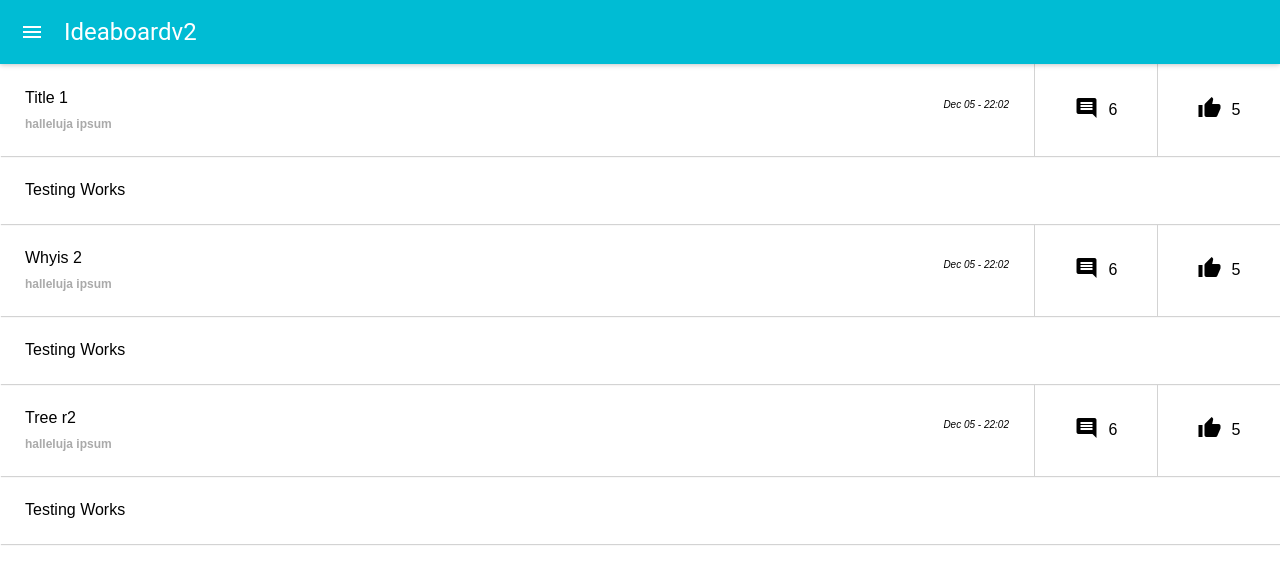
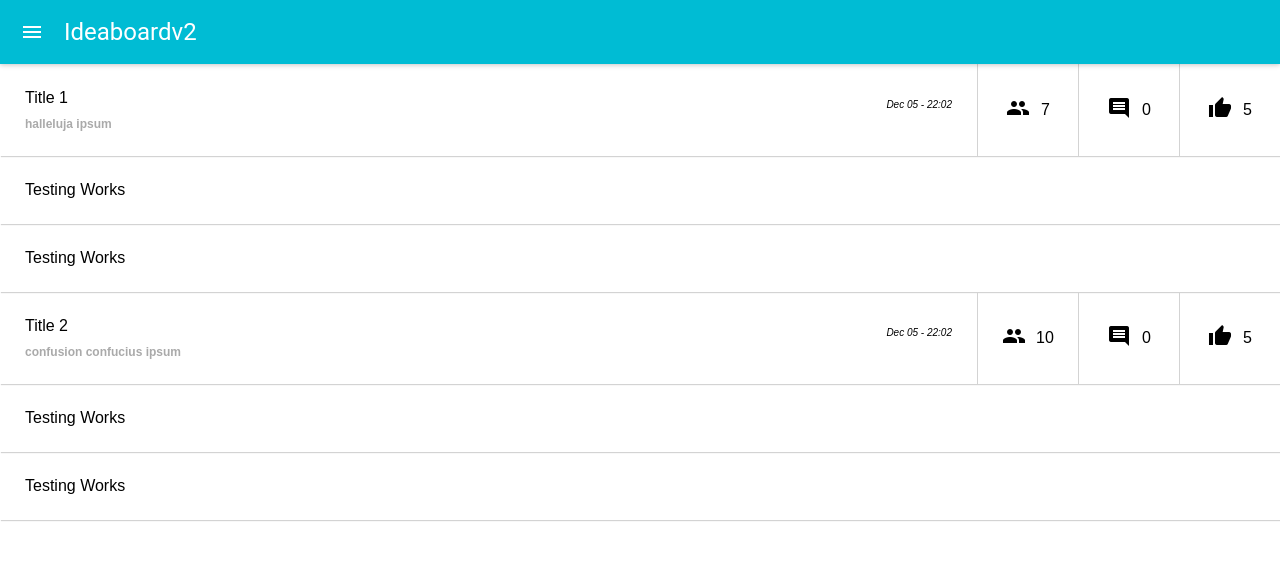
Before and after one commit to frankzl/ideaboardv2-react, a React app: page / in a window 1280 px wide. Shown: the top 584 px of the page. Built offline with nearby package versions, Linux system fonts and the light colour scheme.

Commit message:
integrated dynamic item bodies

```diff
--- a/src/App.js
+++ b/src/App.js
@@ -6,7 +6,7 @@ import Layout from "./components/Layout/Layout";
 import ItemBlock from "./components/ItemBlock/ItemBlock";
 import Idea from "./models/Idea";
 import Item from "./models/Item";
-import Survey from "./models/IdeaBody/Survey";
+import Survey, {Option} from "./models/IdeaBody/Survey";
 import Comments from "./models/IdeaBody/Comments";
 
 class App extends Component {
@@ -15,7 +15,7 @@ class App extends Component {
         const itemList = [
             new Item( new Idea('Title 1', 'Frank', 'halleluja ipsum', new Date()),
                 [
-                    new Survey( [new Option('A', 5), new Option('B', 3), new Option('C', 2)], 3 ),
+                    new Survey( [new Option('A', 2), new Option('B', 3), new Option('C', 2)], 3 ),
                     new Comments([], 0)
                 ]
             ),
@@ -37,7 +37,7 @@ class App extends Component {
                       rel="stylesheet"/>
                 <div className="App">
                     <Layout>
-                        <ItemBlock items={ideaList}/>
+                        <ItemBlock items={itemList}/>
                     </Layout>
                 </div>
             </MuiThemeProvider>
--- a/src/components/ItemBlock/ItemBlock.js
+++ b/src/components/ItemBlock/ItemBlock.js
@@ -8,16 +8,23 @@ const ItemBlock = ( props ) => {
         item => {
             return (
                 <AuxWrapper
-                    key={ item.title + item.date.getTime() }>
+                    key={ item.idea.title + item.idea.date.getTime() }>
                     <ItemHeader
                         upvotes={ 5 }
                         optValue={ 6 }
-                        title={ item.title }
-                        author={ item.author }
-                        description={ item.description }
-                        date={ item.date }
+                        title={ item.idea.title }
+                        author={ item.idea.author }
+                        description={ item.idea.description }
+                        date={ item.idea.date }
+                        bodyInfo={item.getBodyTypesWithAmount()}
                     />
-                    <ItemBody/>
+                    {item.itemBody.map(
+                        body => {
+                            return (
+                                <ItemBody key = {body.type+';'+body.amount}/>
+                            )
+                        }
+                    )}
                 </AuxWrapper>
             )
         }
--- a/src/components/ItemBlock/ItemHeader/HeaderActions/HeaderActions.css
+++ b/src/components/ItemBlock/ItemHeader/HeaderActions/HeaderActions.css
@@ -5,7 +5,7 @@
     display: flex;
     border-left: 1px solid lightgray;
     padding: 0 25px 0 25px;
-    flex: auto;
+    width: 50px;
     justify-content: center;
 }
 
@@ -15,4 +15,5 @@
 
 .actionChildContainer{
     margin-right: 10px;
+    width: 25px;
 }
--- a/src/components/ItemBlock/ItemHeader/HeaderActions/HeaderActions.js
+++ b/src/components/ItemBlock/ItemHeader/HeaderActions/HeaderActions.js
@@ -7,18 +7,21 @@ const HeaderActions = (props) => {
 
     let reqIcon = 'comment'
 
-    switch( props.type ){
-        case 'idea': reqIcon = 'comment'
-            break;
-        case 'survey': reqIcon = 'people'
-            break;
-    }
-
     return <AuxWrapper>
-        <div className={classes.actionContainer}>
-            <span className={classes.actionChildContainer}><i className="material-icons">{reqIcon}</i></span>
-            <span>{props.optValue}</span>
-        </div>
+        {props.bodyInfo.map(
+            (body) => {
+                switch( body.type ){
+                    case 'Survey': reqIcon = 'people'
+                        break;
+                    case 'Comments': reqIcon = 'comments'
+                        break;
+                }
+                return <div key={body.type} className={classes.actionContainer}>
+                    <span className={classes.actionChildContainer}><i className="material-icons">{reqIcon}</i></span>
+                    <span>{body.amount}</span>
+                </div>
+            }
+        )}
         <div className={classes.actionContainer}>
             <span className={classes.actionChildContainer}><i className="material-icons">thumb_up</i></span>
             <span>{props.upvotes}</span>
--- a/src/components/ItemBlock/ItemHeader/ItemHeader.css
+++ b/src/components/ItemBlock/ItemHeader/ItemHeader.css
@@ -4,7 +4,7 @@
 }
 
 .textWrapper{
-    flex: 4;
+    flex: auto;
     padding: 25px;
     display: flex;
 }
@@ -12,5 +12,5 @@
 .actionsWrapper{
     /*flex:auto*/
     display: flex;
-    flex: 1
+    flex-wrap: wrap;
 }
--- a/src/components/ItemBlock/ItemHeader/ItemHeader.js
+++ b/src/components/ItemBlock/ItemHeader/ItemHeader.js
@@ -9,7 +9,7 @@ const ItemHeader = (props) => {
             <HeaderText title={props.title} description={props.description} date={props.date}/>
         </div>
         <div className={classes.actionsWrapper}>
-            <HeaderActions upvotes={props.upvotes} optValue={props.optValue} type={props.type}/>
+            <HeaderActions upvotes={props.upvotes} bodyInfo={props.bodyInfo}/>
         </div>
     </div>
 }
--- a/src/models/IdeaBody/Comments.js
+++ b/src/models/IdeaBody/Comments.js
@@ -9,7 +9,7 @@ export class Comment {
 }
 
 export default class Comments {
-    constructor( text="", comments, amount ){
+    constructor( text="", comments, amount=0 ){
         this.comments = comments
         this.amount = amount
         this.text = text
--- a/src/models/IdeaBody/Survey.js
+++ b/src/models/IdeaBody/Survey.js
@@ -6,9 +6,13 @@ export class Option {
 }
 
 class Survey {
-    constructor( options, amount=0 ) {
+    constructor( options ) {
         this.options = options
-        this.amout = amount
+        this.amount = options.reduce(
+            (acc, option) => acc + option.votes,
+            0
+        )
+        console.log(options)
     }
 }
 
--- a/src/models/Item.js
+++ b/src/models/Item.js
@@ -4,6 +4,17 @@ class Item {
         this.idea = idea
         this.itemBody = itemBody
     }
+
+    getBodyTypesWithAmount(){
+        return this.itemBody.map(
+            body => {
+                return {
+                    type: body.constructor.name,
+                    amount: body.amount
+                }
+            }
+        )
+    }
 }
 
 export default Item
```
Also changed, not shown: src/components/ItemBlock/ItemBody/Comments/Comments.js (added), src/components/ItemBlock/ItemBody/Survey/Survey.js (added).
